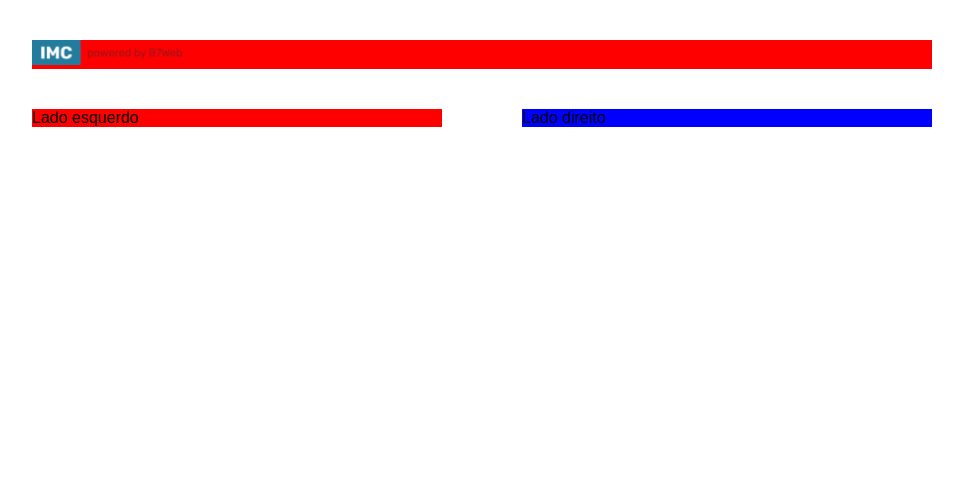
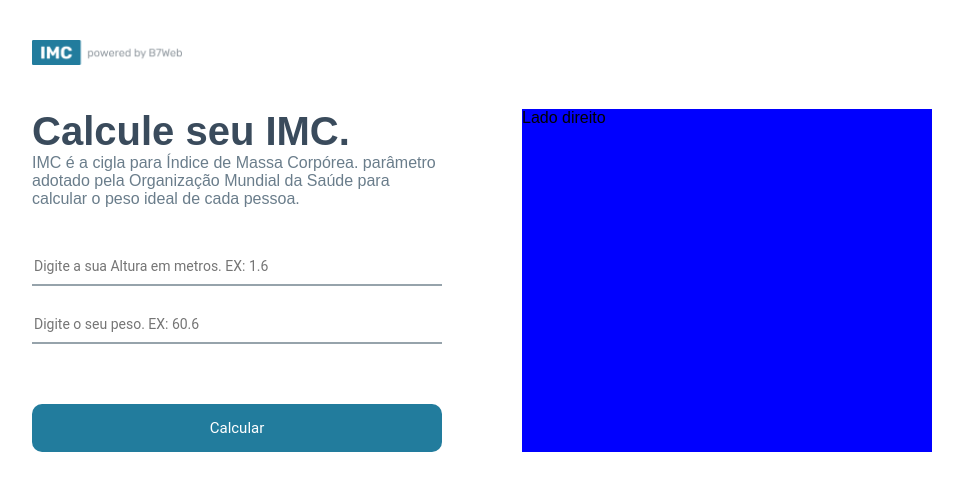
Before and after one commit to jsamuel15/sggs, a React (Create React App) app: page / in a window 1280 px wide. Shown: the top 490 px of the page, without its empty margins (158-1121 px from the left). Built offline with nearby package versions, Linux system fonts and the light colour scheme.

Commit message:
fix(refactor): subindo codigo do modulo 4 aula 3 e 4

```diff
--- a/src/Study/pages/Home/HomePage.tsx
+++ b/src/Study/pages/Home/HomePage.tsx
@@ -1,6 +1,8 @@
+/* eslint-disable no-alert */
+/* eslint-disable no-empty */
 /* eslint-disable react/react-in-jsx-scope */
 // libraries
-import React from 'react';
+import React, { useState } from 'react';
 
 // JS
 import {
@@ -10,8 +12,11 @@ import {
     Img,
     Container,
     LeftSide,
+    H1,
+    InputLeft,
+    PhraseOne,
+    Button,
     RigthSide,
-    // Button,
 } from './homeStyles';
 import {
     powered,
@@ -23,7 +28,18 @@ import {
 // import BotaoComponents from '../../components/Botao/BotaoComponents';
 // import PessoaComponents from '../../components/Pessoa/PessoaComponents';
 
-const HomePage: React.FC = () => (
+const HomePage: React.FC = () => {
+    const [heightField, setHeightField] = useState<number>(0);
+    const [weightField, setWeightField] = useState<number>(0);
+
+    const handleCalculateButton = () => {
+        if (heightField && weightField) {
+        } else {
+            alert('Digite todos os Campos');
+        }
+    };
+
+    return (
         <ContainerMain>
             <Header>
                 <Box>
@@ -31,10 +47,30 @@ const HomePage: React.FC = () => (
                 </Box>
             </Header>
             <Container>
-            <LeftSide>Lado esquerdo</LeftSide>
+                <LeftSide>
+                    <H1>Calcule seu IMC.</H1>
+                    <PhraseOne>
+                        IMC é a cigla para Índice de Massa Corpórea. parâmetro adotado pela
+                        Organização Mundial da Saúde para calcular o peso ideal de cada pessoa.
+                    </PhraseOne>
+                    <InputLeft
+                        type="number"
+                        placeholder="Digite a sua Altura em metros. EX: 1.6"
+                        value={heightField > 0 ? heightField : ''}
+                        onChange={(e) => setHeightField(parseFloat(e.target.value))}
+                    />
+                    <InputLeft
+                        type="number"
+                        placeholder="Digite o seu peso. EX: 60.6"
+                        value={weightField > 0 ? weightField : ''}
+                        onChange={(e) => setWeightField(parseFloat(e.target.value))}
+                    />
+                    <Button onClick={handleCalculateButton}>Calcular</Button>
+                </LeftSide>
                 <RigthSide>Lado direito</RigthSide>
             </Container>
         </ContainerMain>
     );
+};
 
 export default HomePage;
--- a/src/Study/pages/Home/homeStyles.ts
+++ b/src/Study/pages/Home/homeStyles.ts
@@ -18,7 +18,7 @@ export const Img = styled.img`
 `;
 
 export const Box = styled.div`
-    background-color: ${colors.basic.red};
+    background-color: ${colors.basic.white};
     max-width: 900px;
     margin: 40px auto;
 `;
@@ -30,9 +30,44 @@ export const Container = styled.div`
 `;
 
 export const LeftSide = styled.div`
-    background-color: ${colors.basic.red};
+    background-color: ${colors.basic.white};
     margin-right: 40px;
     flex: 1;
+`;
+
+export const H1 = styled.h1`
+    margin: 0;
+    font-size: 40px;
+    color:  ${colors.theme.grayDark};
+`;
+
+export const PhraseOne = styled.p`
+    font-size: 16px;
+    margin-bottom: 40px;
+    color: ${colors.theme.graySlate};
+`;
+
+export const InputLeft = styled.input`
+    width: 100%;
+    border: none;
+    border-bottom: 2px solid ${colors.theme.grayState};
+    padding: 10px 2px;
+    margin-bottom: 20px;
+    font-size: 14px;
+    outline: none;
+`;
+
+export const Button = styled.button`
+    background-color: ${colors.theme.blueSlate};
+    color: ${colors.basic.white};
+    font-size: 15px;
+    border: none;
+    border-radius: 10px;
+    padding: 15px 0;
+    width: 100%;
+    cursor: pointer;
+    margin-top: 40px;
+    transition: all ease .3s;
 `;
 
 export const RigthSide = styled.div`
@@ -40,8 +75,3 @@ export const RigthSide = styled.div`
     margin-left: 40px;
     flex: 1;
 `;
-
-// export const Button = styled.button`
-//     background-color: ${colors.basic.white};
-//     color: ${colors.basic.black};
-// `;
--- a/src/Study/styles/colors.ts
+++ b/src/Study/styles/colors.ts
@@ -7,6 +7,10 @@ const colors = {
         red: '#ff0000',
     },
     theme: {
+        grayDark: '#3a4b5c',
+        graySlate: '#6a7d8b',
+        blueSlate: '#227c9d',
+        grayState: '#96a3ab',
     },
 };
 
```
Lines whose indentation alone changed are shown as unchanged.
